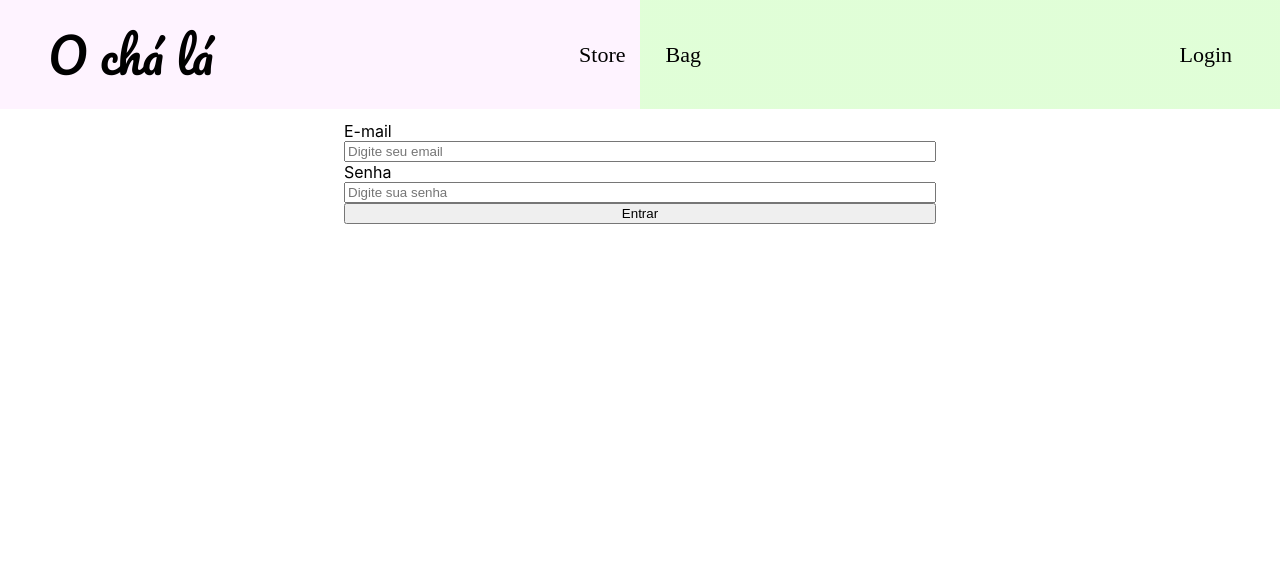
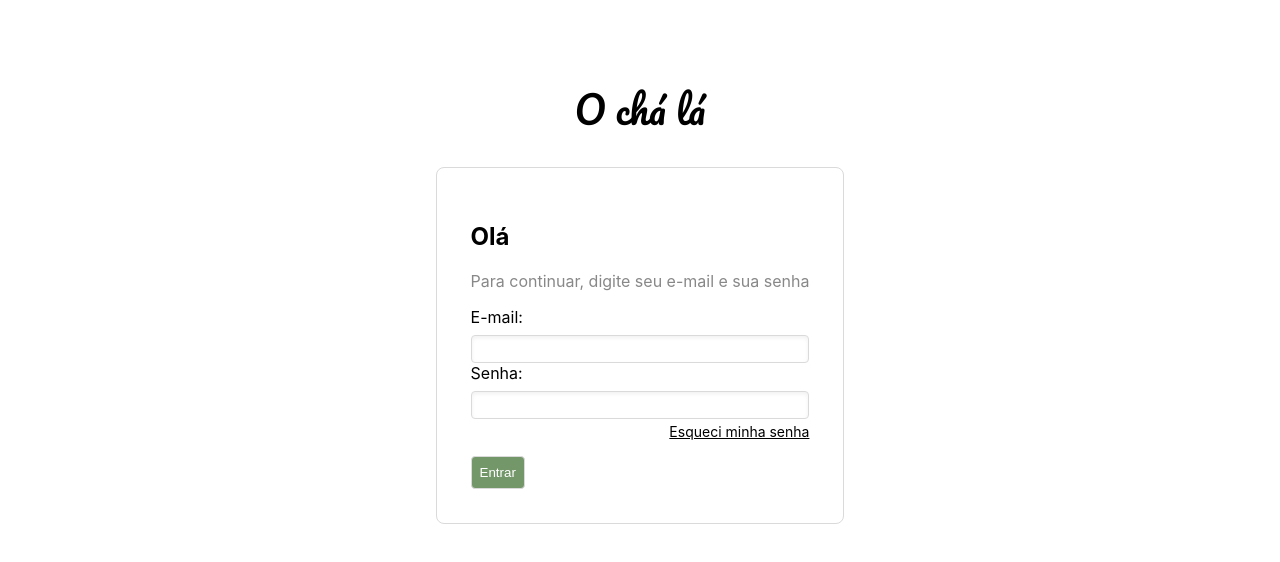
Before and after one commit to LeticiaLuckow/o-cha-la, a Next.js app: page /login in a window 1280 px wide. Shown: the top 562 px of the page. Built offline with nearby package versions, Linux system fonts and the light colour scheme.

Commit message:
mudancas-gerais

```diff
--- a/src/components/card/index.tsx
+++ b/src/components/card/index.tsx
@@ -49,10 +49,10 @@ const Card = ({ productData, id }: CardType) => {
           <NameProduct>{productData.name}</NameProduct>
         </Link>
 
-        <FakePrice>U${productData.fakePrice.toFixed(2)}</FakePrice>
-        <Price>U${productData.price.toFixed(2)}</Price>
+        <FakePrice>R${productData.fakePrice.toFixed(2)}</FakePrice>
+        <Price>R${productData.price.toFixed(2)}</Price>
 
-        <ButtonCard onClick={addToCard}>Add to cart</ButtonCard>
+        <ButtonCard onClick={addToCard}>Adicionar ao carrinho</ButtonCard>
       </CardDiv>
     </>
   );
--- a/src/components/card/styles.ts
+++ b/src/components/card/styles.ts
@@ -8,6 +8,7 @@ const CardDiv = styled.div`
   align-content: center;
   align-items: center;
   margin: 42px;
+  padding: 8px;
 `;
 
 const CardImage = styled.img`
@@ -33,10 +34,12 @@ const Price = styled.p`
 
 const ButtonCard = styled.button`
   margin: 10px;
-  background: #203b3f;
+  background: #739669fc;
   color: white;
   padding: 4px;
   cursor: pointer;
+  border-radius: 4px;
+  border: 1px solid #dadada;
 `;
 
 export { CardDiv, CardImage, NameProduct, FakePrice, Price, ButtonCard };
--- a/src/components/header/index.tsx
+++ b/src/components/header/index.tsx
@@ -10,15 +10,15 @@ const Header = () => {
 
       <MenuDiv>
         <SpanDiv>
-          <Link href="/store">Store</Link>
+          <Link href="/store">Loja</Link>
         </SpanDiv>
         <SpanDiv>
-          <Link href="/bag">Bag</Link>
+          <Link href="/bag">Sacola</Link>
         </SpanDiv>
       </MenuDiv>
 
       <DivLogin>
-        <Link href="#">Login</Link>
+        <Link href="/login">Login</Link>
       </DivLogin>
     </DivLogo>
   );
--- a/src/components/header/styles.ts
+++ b/src/components/header/styles.ts
@@ -14,10 +14,11 @@ const DivLogo = styled.div`
   padding: 12px 48px;
   flex: 1;
   align-items: center;
+
   background: linear-gradient(
     270deg,
-    rgba(224, 254, 215, 0.9923319669664741) 50%,
-    rgba(254, 243, 255, 1) 50%
+    rgba(161, 196, 136, 0.9923319669664741) 50%,
+    rgba(240, 230, 239, 1) 50%
   );
 `;
 
--- a/src/components/mainContent/index.tsx
+++ b/src/components/mainContent/index.tsx
@@ -12,7 +12,7 @@ const MainContent = () => {
             width: '100%',
           }}
         >
-          Now taking online orders
+          Agora aceitando pedidos online
         </p>
 
         <p style={{ fontSize: '18px' }}>
@@ -35,7 +35,7 @@ const MainContent = () => {
               textAlign: 'center',
             }}
           >
-            100% organic
+            100% orgânico
           </p>
         </CardDiv>
       </div>
--- a/src/pages/bag/index.tsx
+++ b/src/pages/bag/index.tsx
@@ -5,7 +5,6 @@ import axios from 'axios';
 import {
   BagP,
   ButtonCartBag,
-  ButtonCartDelete,
   CartP,
   TableBag,
   TdBag,
@@ -112,8 +111,8 @@ const Bag: NextPage = () => {
               </tr>
             </tbody>
           </table>
+
           <ButtonCartBag>Finalizar compra</ButtonCartBag>
-          <ButtonCartDelete>Delete</ButtonCartDelete>
         </div>
       </div>
     </>
--- a/src/pages/index.tsx
+++ b/src/pages/index.tsx
@@ -8,7 +8,7 @@ const Home: NextPage = () => {
     <div
       style={{
         background:
-          'linear-gradient(270deg, rgba(224,254,215,0.9923319669664741) 50%, rgba(254,243,255,1) 50%)',
+          'linear-gradient(270deg, rgba(161, 196, 136, 0.9923319669664741) 50%, rgba(240, 230, 239, 1) 50% )',
         minHeight: '100vh',
       }}
     >
--- a/src/pages/login/index.tsx
+++ b/src/pages/login/index.tsx
@@ -1,27 +1,49 @@
 import type { NextPage } from 'next';
-import Header from '../../components/header';
-import { DivLogin } from './styles';
+import Link from 'next/link';
+
+import { ButtonLogin, DivLink, DivLogin, InputLogin } from './styles';
 
 const Login: NextPage = () => {
   return (
     <>
-      <div>
-        <Header />
-      </div>
       <div
         style={{
-          padding: '12px 48px',
           display: 'flex',
+          flexDirection: 'column',
           justifyContent: 'center',
+          alignItems: 'center',
         }}
       >
+        <div
+          style={{
+            fontFamily: 'pacifico',
+            fontSize: '38px',
+            padding: '75px 0 25px 0px',
+          }}
+        >
+          <Link href="/">O chá lá</Link>
+        </div>
+
         <DivLogin>
-          <label htmlFor="E-mail">E-mail</label>
-          <input placeholder="Digite seu email" type={'email'} />
+          <div>
+            <h2>Olá</h2>
+            <p style={{ color: '#888' }}>
+              Para continuar, digite seu e-mail e sua senha
+            </p>
+          </div>
 
-          <label htmlFor="Senha">Senha</label>
-          <input placeholder="Digite sua senha" type={'text'} />
-          <button>Entrar</button>
+          <label htmlFor="E-mail">E-mail:</label>
+          <InputLogin type={'email'} />
+
+          <label htmlFor="Senha">Senha:</label>
+          <InputLogin type={'text'} />
+
+          <DivLink>
+            <a href="#">Esqueci minha senha</a>
+          </DivLink>
+          <div>
+            <ButtonLogin>Entrar</ButtonLogin>
+          </div>
         </DivLogin>
       </div>
     </>
--- a/src/pages/login/styles.ts
+++ b/src/pages/login/styles.ts
@@ -3,7 +3,39 @@ import styled from 'styled-components';
 const DivLogin = styled.div`
   display: flex;
   flex-direction: column;
-  width: 50%;
+  padding: 34px;
+  border: 1px solid;
+  border-radius 8px;
+  border-color: #DADADA;
 `;
 
-export { DivLogin };
+const InputLogin = styled.input`
+  box-shadow: inset 0 2px 4px 0 rgb(0 0 0 / 6%);
+  border: 1px solid;
+  border-radius: 4px;
+  border-color: #dadada;
+  color: #363636;
+  height: 28px;
+  padding-left: 8px;
+  margin-top: 8px;
+`;
+
+const DivLink = styled.div`
+  display: flex;
+  justify-content: flex-end;
+  font-size: 14px;
+  margin-top: 4px;
+  text-decoration: underline;
+`;
+const ButtonLogin = styled.button`
+  margin-top: 8px;
+  border: 1px solid #dadada;
+  background: #739669fc;
+  border-radius: 4px;
+  color: white;
+  padding: 8px;
+  margin-top: 16px;
+  cursor: pointer;
+`;
+
+export { DivLogin, ButtonLogin, InputLogin, DivLink };
--- a/src/pages/store/index.tsx
+++ b/src/pages/store/index.tsx
@@ -21,7 +21,7 @@ const Store: NextPage = () => {
       <div>
         <Header />
       </div>
-      <CardStoreP>Products from our store</CardStoreP>
+      <CardStoreP>Produtos da nossa loja</CardStoreP>
       <CardStore>
         {product &&
           product.map((bolinha) => (
--- a/src/styles/globals.css
+++ b/src/styles/globals.css
@@ -5,7 +5,7 @@ body {
 
   font-family: -apple-system, BlinkMacSystemFont, Segoe UI, Roboto, Oxygen,
     Ubuntu, Cantarell, Fira Sans, Droid Sans, Helvetica Neue, sans-serif;
-  /* background: rgb(189, 236, 175); */
+  /* background: rgb(161,196,136); */
 }
 
 a {
```
Also changed, not shown: src/pages/bag/styles.ts (+6 -21 lines).
